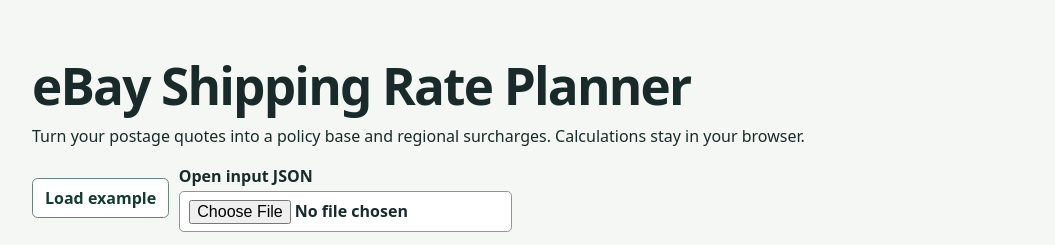
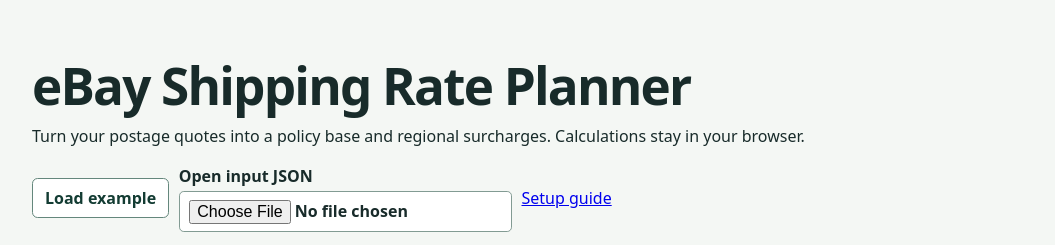
Before and after one commit to omning1/shipping-rate-table-planner, a plain HTML site: page index.html in a window 1280 px wide. Shown: the top 245 px of the page, without its empty margins (112-1167 px from the left). Drawn offline with Linux system fonts and the light colour scheme.

Commit message:
Document seller setup and seasonal table edits

```diff
--- a/index.html
+++ b/index.html
@@ -15,6 +15,7 @@
     <div class="actions">
       <button type="button" id="example">Load example</button>
       <label class="file">Open input JSON <input type="file" id="import" accept=".json,application/json"></label>
+      <a href="https://github.com/omning1/shipping-rate-table-planner/blob/main/SETUP.md">Setup guide</a>
     </div>
     <p id="import-error" role="alert"></p>
   </header>
```
Also changed, not shown: 2 other files.
